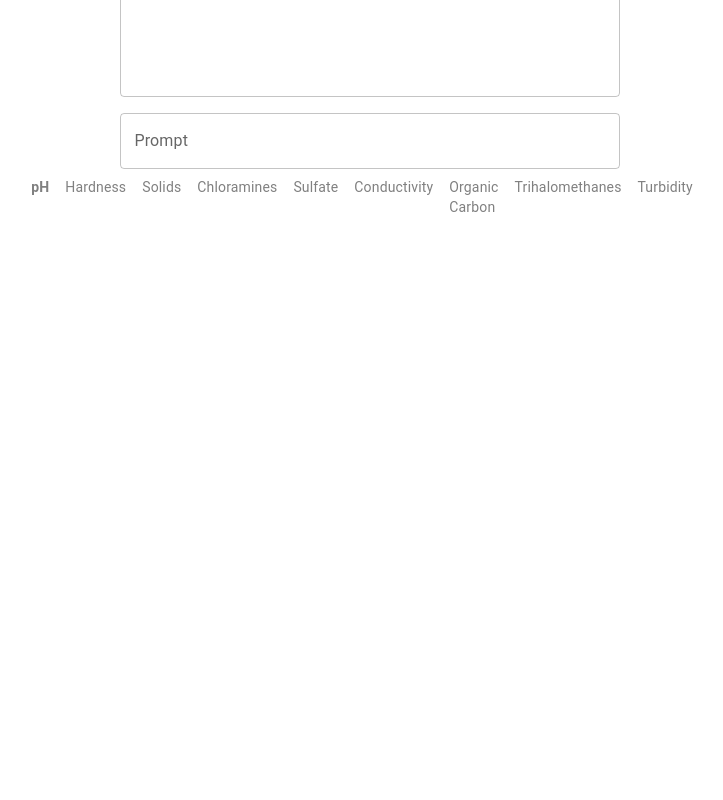
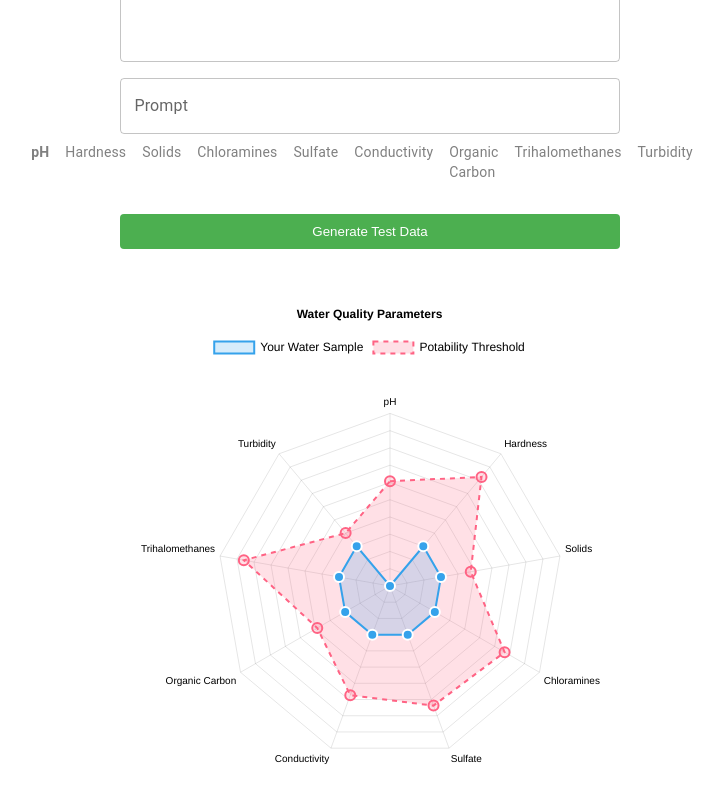
Before and after one commit to john-m-c0x/fullstack-water-potability, a React (Create React App) app in the folder frontend/: page /Home in a window 1280 px wide. Shown: the part 396-1196 px from the top of the page, without its empty margins (270-993 px from the left). Before the commit the page ends 800 px from the top, so only its background shows below. Built offline with nearby package versions, Linux system fonts and the light colour scheme.

Commit message:
Front End Changes
- New water quality chart component
- adjustments to api.js to point towards main.js
- Data generation for testing and marking

```diff
--- a/frontend/package.json
+++ b/frontend/package.json
@@ -11,13 +11,16 @@
     "@testing-library/react": "^13.4.0",
     "@testing-library/user-event": "^13.5.0",
     "axios": "^1.7.7",
+    "chart.js": "^4.4.6",
     "install": "^0.13.0",
     "plotly.js": "^2.35.2",
     "react": "^18.3.1",
+    "react-chartjs-2": "^5.2.0",
     "react-dom": "^18.3.1",
     "react-plotly.js": "^2.6.0",
     "react-router-dom": "^6.26.2",
     "react-scripts": "5.0.1",
+    "recharts": "^2.13.3",
     "web-vitals": "^2.1.4"
   },
   "scripts": {
--- /dev/null
+++ b/frontend/src/components/WaterQualityChart.js
@@ -0,0 +1,173 @@
+import React from 'react';
+import { Radar } from 'react-chartjs-2';
+import {
+  Chart as ChartJS,
+  RadialLinearScale,
+  PointElement,
+  LineElement,
+  Filler,
+  Title,
+  Tooltip,
+  Legend
+} from 'chart.js';
+
+//ChartJS.register used to init relevant chart elements
+ChartJS.register(
+  RadialLinearScale,
+  PointElement,
+  LineElement,
+  Filler,
+  Title,
+  Tooltip,
+  Legend
+);
+
+function WaterQualityChart({ features }) {
+  // Updated scale factors to normalize values to a similar range,
+  // found that some values were too high or too low to be displayed on the chart
+  const scaleFactors = {
+    'pH': (value) => {
+      // Simple linear scaling from 0-14 to 0-1.0
+      value = Math.max(0, Math.min(14, value)); // Clamp pH between 0-14 first
+      return value / 14;  // Maps 0->0.0, 7->0.5, 14->1.0 for reference
+    },
+    // rest of features are scaled as below, these values were found by trial and error
+    // found from the sample data used in previous assignments
+    'Hardness': (value) => Math.min((value / 400) * 0.7 + 0.3, 1),
+    'Solids': (value) => Math.min((value / 2000) * 0.7 + 0.3, 1),
+    'Chloramines': (value) => Math.min((value / 6) * 0.7 + 0.3, 1),
+    'Sulfate': (value) => Math.min((value / 400) * 0.7 + 0.3, 1),
+    'Conductivity': (value) => Math.min((value / 1500) * 0.7 + 0.3, 1),
+    'Organic Carbon': (value) => Math.min((value / 15) * 0.7 + 0.3, 1),
+    'Trihalomethanes': (value) => Math.min((value / 100) * 0.7 + 0.3, 1),
+    'Turbidity': (value) => Math.min((value / 7) * 0.7 + 0.3, 1)
+  };
+
+  // Define threshold values (before scaling)
+  // Derived from EPA standards and guidelines
+  const thresholdValues = {
+    'pH': 8.5,         // Ideal pH
+    'Hardness': 300,   // Upper limit for very hard water
+    'Solids': 500,     // EPA secondary standard
+    'Chloramines': 4,  // EPA maximum
+    'Sulfate': 250,    // EPA secondary standard
+    'Conductivity': 800, // Typical upper limit
+    'Organic Carbon': 4,  // Typical treatment goal
+    'Trihalomethanes': 80, // EPA maximum
+    'Turbidity': 1     // EPA standard
+  };
+
+  const labels = ['pH', 'Hardness', 'Solids', 'Chloramines', 'Sulfate', 'Conductivity', 'Organic Carbon', 'Trihalomethanes', 'Turbidity'];
+
+  // Scaling the features and thresholds using the scaleFactors
+  const scaledFeatures = features.map((value, index) =>
+    scaleFactors[labels[index]](value)
+  );
+  const scaledThresholds = labels.map(label =>
+    scaleFactors[label](thresholdValues[label])
+  );
+
+  const data = {
+    labels,
+    datasets: [
+      {
+        label: 'Your Water Sample',
+        data: scaledFeatures,
+        backgroundColor: 'rgba(53, 162, 235, 0.2)',
+        borderColor: 'rgb(53, 162, 235)',
+        borderWidth: 2,
+        pointBackgroundColor: 'rgb(53, 162, 235)',
+        pointBorderColor: '#fff',
+        pointHoverBackgroundColor: '#fff',
+        pointHoverBorderColor: 'rgb(53, 162, 235)',
+        pointRadius: 5,
+        pointHoverRadius: 7
+      },
+      {
+        label: 'Potability Threshold',
+        data: scaledThresholds,
+        backgroundColor: 'rgba(255, 99, 132, 0.2)',
+        borderColor: 'rgb(255, 99, 132)',
+        borderWidth: 2,
+        borderDash: [5, 5],
+        pointStyle: 'circle',
+        pointRadius: 5,
+        pointHoverRadius: 7,
+        fill: true
+      }
+    ],
+  };
+
+  const options = {
+    responsive: true,
+    plugins: {
+      legend: {
+        position: 'top',
+        labels: {
+          color: 'rgb(0, 0, 0)',
+          font: {
+            color: 'rgb(0, 0, 0)'
+          }
+        }
+      },
+      title: {
+        display: true,
+        text: 'Water Quality Parameters',
+        color: 'rgb(0, 0, 0)',
+        font: {
+          color: 'rgb(0, 0, 0)'
+        }
+      },
+      tooltip: {
+        callbacks: {
+          label: function(context) {
+            const datasetLabel = context.dataset.label;
+            const index = context.dataIndex;
+            const paramName = labels[index];
+
+            if (datasetLabel === 'Your Water Sample') {
+              const originalValue = features[index];
+              const normalizedValue = context.raw;
+              return `${datasetLabel}: ${originalValue.toFixed(2)} (Normalized: ${normalizedValue.toFixed(2)})`;
+            } else {
+              const originalValue = thresholdValues[paramName];
+              const normalizedValue = context.raw;
+              return `${datasetLabel}: ${originalValue.toFixed(2)} (Normalized: ${normalizedValue.toFixed(2)})`;
+            }
+          }
+        }
+      }
+    },
+    scales: {
+      r: {
+        beginAtZero: true,
+        min: 0,
+        max: 1.0,
+        ticks: {
+          stepSize: 0.1,
+          display: false,
+          color: 'rgb(0, 0, 0)'
+        },
+        grid: {
+          display: true,
+          color: 'rgba(0, 0, 0, 0.1)'
+        },
+        angleLines: {
+          color: 'rgba(0, 0, 0, 0.1)'
+        },
+        pointLabels: {
+          color: 'rgb(0, 0, 0)',
+          font: {
+            color: 'rgb(0, 0, 0)'
+          }
+        }
+      }
+    }
+  };
+
+  return (
+    <Radar options={options} data={data} />
+  );
+}
+
+export default WaterQualityChart;
--- a/frontend/src/pages/Home.js
+++ b/frontend/src/pages/Home.js
@@ -4,6 +4,7 @@ import { Grid2 } from '@mui/material';
 import PromptInputField from '../components/PromptInputField';
 import PromptResponseField from '../components/PromptResponseField';
 import { getPrediction } from '../services/api'; // import the API call function
+import WaterQualityChart from '../components/WaterQualityChart';
 
 function Home() {
   const location = useLocation();
@@ -26,30 +27,40 @@ function Home() {
   const [currentIndex, setCurrentIndex] = useState(0);
   const labels = ['pH', 'Hardness', 'Solids', 'Chloramines', 'Sulfate', 'Conductivity', 'Organic Carbon', 'Trihalomethanes', 'Turbidity'];
 
+  // Add this new state variable with the other state declarations
+  const [chartFeatures, setChartFeatures] = useState(Array(9).fill(0));
+
   //Make a call to the back-end to get a response from the model
   const handleSubmit = async (e) => {
     setLoading(true);
     try {
       const features = prompt.trim().split(' ').map(parseFloat);
-      console.log(features, features.length);
-      //Check if the amount of inputted values is the currect amount, and no non-numerical characters have been entered
+      console.log("Features being sent:", features, features.length);  // Debug log
+
       if (features.length !== 9 || features.some(isNaN)) {
         setResponses((prev) => [...prev, 'Error: Please enter exactly 9 numerical values']);
         setLoading(false);
         return;
       }
 
+      // Update chart features
+      setChartFeatures(features);
+
       // Multiply the last two features before sending to the backend
       const compositeFeature = features[7] * features[8]; // Multiplying Turbidity and Trihalomethanes
       const inputData = [...features.slice(0, 7), compositeFeature]; // Prepare data with composite feature
 
+      console.log("Data being sent to backend:", inputData);  // Debug log
+
       const response = await getPrediction(inputData);
+      console.log("Response from backend:", response);  // Debug log
+
       const potableText = response.potability ? 'This water is potable' : 'This water is not potable';
       setResponses(prevResponses => [...prevResponses, `Result: ${potableText}`]);
 
     } catch (err) {
-      setResponses(prevResponses => [...prevResponses, `Error: ${err}`])
-      console.error(err);
+      console.error("Detailed error:", err);  // More detailed error logging
+      setResponses(prevResponses => [...prevResponses, `Error: ${err.message || err}`])
     } finally {
       setLoading(false);
     }
@@ -102,8 +113,30 @@ function Home() {
     setFirstRun(false);
   }
 
+  // Function to generate random numbers within specific ranges for each parameter,
+  // used to test the UI without having to enter custom values, hopefully helpful for marking
+
+  const generateTestData = () => {
+    const randomData = [
+      (Math.random() * (14 - 0) + 0).toFixed(2),     // pH: 0-14
+      (Math.random() * (300 - 0) + 0).toFixed(2),    // Hardness: 0-300
+      (Math.random() * (1000 - 0) + 0).toFixed(2),  // Solids: 0-50000
+      (Math.random() * (10 - 0) + 0).toFixed(2),     // Chloramines: 0-10
+      (Math.random() * (500 - 0) + 0).toFixed(2),    // Sulfate: 0-500
+      (Math.random() * (800 - 0) + 0).toFixed(2),    // Conductivity: 0-800
+      (Math.random() * (20 - 0) + 0).toFixed(2),     // Organic Carbon: 0-20
+      (Math.random() * (100 - 0) + 0).toFixed(2),    // Trihalomethanes: 0-100
+      (Math.random() * (5 - 0) + 0).toFixed(2)       // Turbidity: 0-5
+    ];
+
+    // Update the prompt with the generated values
+    setPrompt(randomData.join(' '));
+    // Trigger the submit to update the chart and get prediction
+    handleSubmit();
+  };
+
   return (
-    <Grid2 container spacing={2} sx={{ flexDirection:'column', height: '75vh', padding: 2, justifyContent: 'center', alignItems: 'center' }}>
+    <Grid2 container spacing={2} sx={{ flexDirection:'column', height: 'auto', padding: 2, justifyContent: 'center', alignItems: 'center' }}>
       <Grid2 item xs={12} sx={{width:{xs: '90%', sm: '70%', md: '60%', lg: '40%'}}}>
         <PromptResponseField
           responses={responses}
@@ -120,6 +153,26 @@ function Home() {
           currentIndex={currentIndex}
         />
       </Grid2>
+      {/* Add Test Button */}
+      <Grid2 item xs={12} sx={{width:{xs: '90%', sm: '70%', md: '60%', lg: '40%'}, marginTop: 2}}>
+        <button
+          onClick={generateTestData}
+          style={{
+            padding: '10px 20px',
+            backgroundColor: '#4CAF50',
+            color: 'white',
+            border: 'none',
+            borderRadius: '4px',
+            cursor: 'pointer',
+            width: '100%'
+          }}
+        >
+          Generate Test Data
+        </button>
+      </Grid2>
+      <Grid2 item xs={12} sx={{width:{xs: '90%', sm: '70%', md: '60%', lg: '40%'}, marginTop: 4}}>
+        <WaterQualityChart features={chartFeatures} />
+      </Grid2>
     </Grid2>
   );
 }
--- a/frontend/src/services/api.js
+++ b/frontend/src/services/api.js
@@ -1,22 +1,24 @@
 import axios from 'axios';
 
+const API_URL = 'http://localhost:5000';
+
 export const getPrediction = async (features) => {
-    try {
-        const inputData = {
-            input1: features[0],
-            input2: features[1],
-            input3: features[2],
-            input4: features[3],
-            input5: features[4],
-            input6: features[5],
-            input7: features[6],
-            input8: features[7],
-        };
+  try {
+    console.log('Sending features to backend:', features);
 
-        const response = await axios.post('http://localhost:8000/predict', inputData);
-        return response.data;
-    } catch (error) {
-        console.error('Error in getPrediction:', error.response ? error.response.data : error.message);
-        throw new Error('Failed to get prediction');
-    }
+    const response = await axios.post(`${API_URL}/predict`, {
+      features: features
+    });
+
+    console.log('Response from backend:', response.data);
+    return response.data;
+
+  } catch (error) {
+    console.error('API Error:', {
+      message: error.message,
+      response: error.response?.data,
+      status: error.response?.status
+    });
+    throw new Error(error.response?.data?.detail || error.message);
+  }
 };
```
Also changed, not shown: 1 other file (tests, documents, lock files or other folders).
